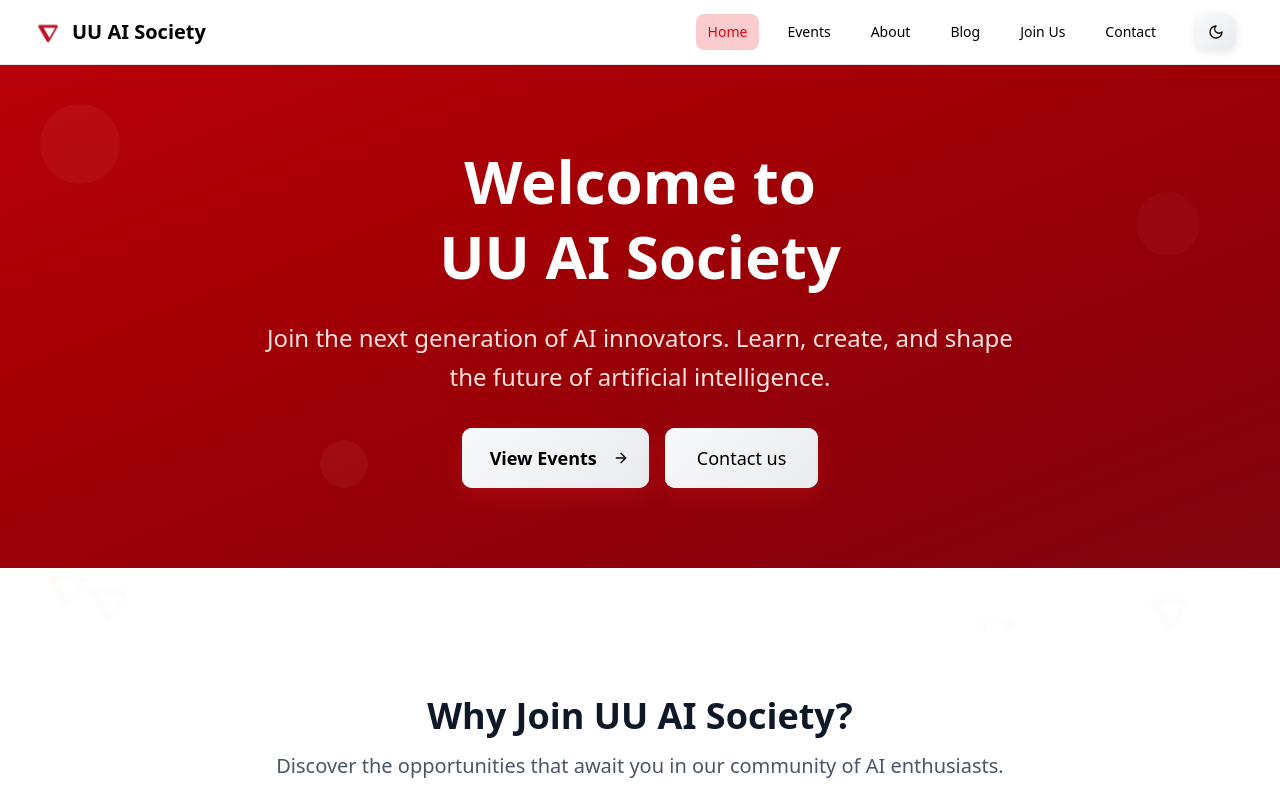
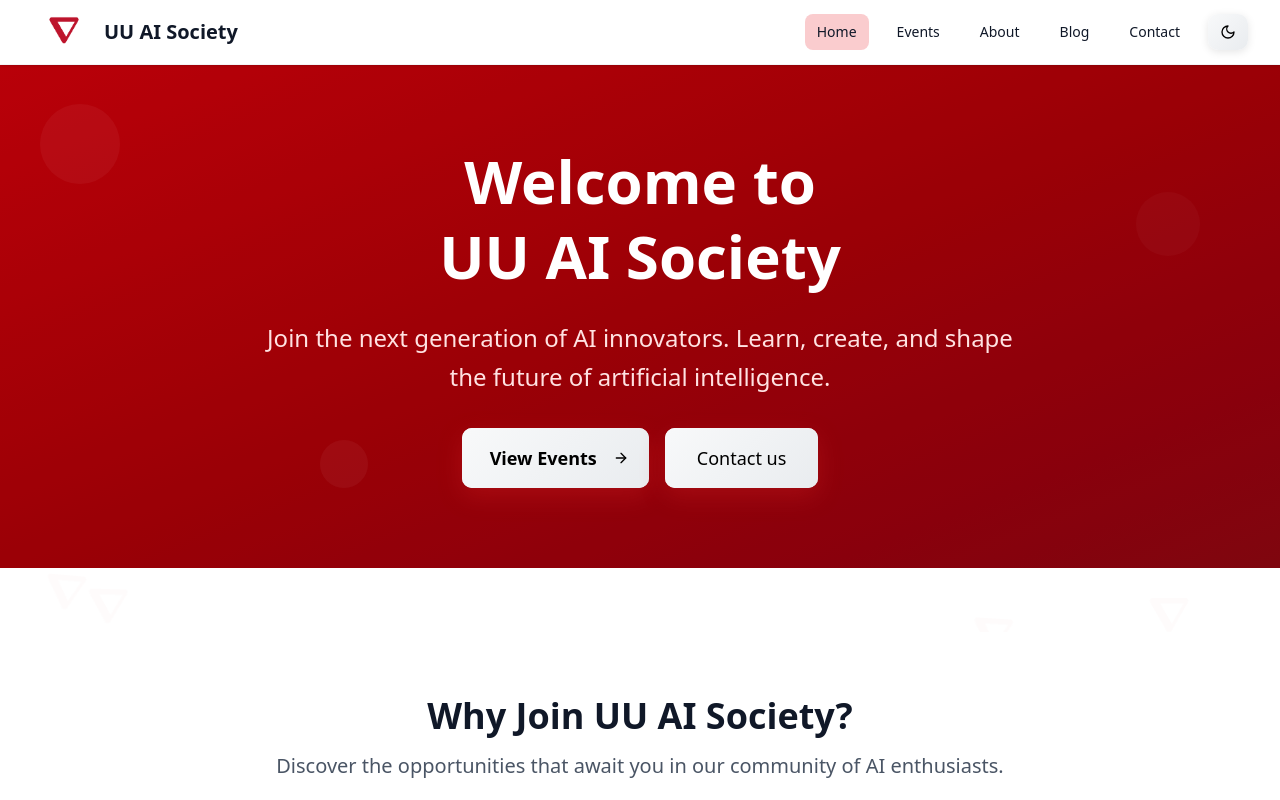
Before and after one commit to uuaisociety/uuais, a Next.js app: page / in a window 1280 px wide. Shown: the top 800 px of the page. Built offline with nearby package versions, Linux system fonts and the light colour scheme.

Commit message:
Merged headers

```diff
--- a/app/layout.tsx
+++ b/app/layout.tsx
@@ -2,7 +2,7 @@
 
 import { Inter } from "next/font/google";
 import "./globals.css";
-import Navbar from "@/components/Navbar";
+import { Header } from "@/components/layout/Header";
 import { Footer } from "@/components/layout/Footer";
 import { Providers } from './providers';
 import { AppProvider } from '@/contexts/AppContext';
@@ -23,7 +23,7 @@ export default function RootLayout({
         <Providers>
           <AppProvider>
             <div className="min-h-screen flex flex-col">
-              <Navbar />
+              <Header />
               <main className="flex-grow">
                 {children}
               </main>
--- a/components/Navbar.tsx
+++ /dev/null
@@ -1,110 +0,0 @@
-'use client';
-
-import Image from 'next/image';
-import Link from 'next/link';
-import { ThemeToggle } from '@/components/ThemeToggle'
-import { useState } from 'react';
-import { Menu, X } from 'lucide-react';
-import { usePathname } from 'next/navigation';
-
-const Navbar = () => {
-  const [isMenuOpen, setIsMenuOpen] = useState(false);
-  const pathname = usePathname();
-
-  const navigation = [
-    { name: 'Home', href: '/' },
-    { name: 'Events', href: '/events' },
-    { name: 'About', href: '/about' },
-    { name: 'Blog', href: '/blog' },
-    { name: 'Join Us', href: '/join' },
-    { name: 'Contact', href: '/contact' }
-  ];
-
-  const isActive = (path: string) => {
-    return pathname === path;
-  };
-
-
-  return (
-    <nav className="fixed top-0 w-full bg-white dark:bg-black backdrop-blur-sm z-50 border-b border-black/10 dark:border-white/10">
-      <div className="max-w-7xl mx-auto px-4 sm:px-6 lg:px-8">
-        <div className="flex items-center justify-between h-16">
-          <div className="flex-shrink-0">
-            <Link href="/" className="flex items-center">
-              <Image
-                src="/images/logo.png"
-                alt="UU AI Society Logo"
-                width={40}
-                height={40}
-                className="h-8 w-auto"
-                priority
-              />
-              <span className="ml-2 font-bold text-xl dark:text-white text-black">UU AI Society</span>
-            </Link>
-          </div>
-
-          {/* Mobile menu button */}
-          <div className="md:hidden">
-            <button
-              onClick={() => setIsMenuOpen(!isMenuOpen)}
-              className="p-2 rounded-md text-gray-400 hover:text-white hover:bg-gray-700"
-            >
-              {isMenuOpen ? (
-                <X className="h-6 w-6" />
-              ) : (
-                <Menu className="h-6 w-6" />
-              )}
-            </button>
-          </div>
-
-          {/* Desktop menu */}
-          <div className="hidden md:block">
-            <div className="ml-10 flex items-center space-x-4">
-              {navigation.map((item) => (
-                <Link
-                  key={item.name}
-                  href={item.href}
-                  className={`px-3 py-2 rounded-md text-sm font-medium transition-colors duration-200 ${
-                    isActive(item.href)
-                      ? 'bg-red-600/20 text-red-600 dark:text-red-400'
-                      : 'text-black dark:text-white hover:text-red-600 dark:hover:text-red-400 hover:bg-red-600/20 dark:hover:bg-red-600/20'
-                  }`}
-                >
-                  {item.name}
-                </Link>
-              ))}
-              <div className="flex items-center space-x-2 px-3 py-2">
-                <ThemeToggle />
-              </div>
-            </div>
-          </div>
-        </div>
-
-        {/* Mobile menu */}
-        <div className={`md:hidden ${isMenuOpen ? 'block' : 'hidden'}`}>
-          <div className="px-2 pt-2 pb-3 space-y-1 sm:px-3">
-            {navigation.map((item) => (
-              <Link
-                key={item.name}
-                href={item.href}
-                onClick={() => setIsMenuOpen(false)}
-                className={`block px-3 py-2 rounded-md text-base font-medium transition-colors duration-200 ${
-                  isActive(item.href)
-                    ? 'bg-red-600/20 text-red-600/80'
-                    : 'text-black dark:text-white hover:text-red-600 dark:hover:text-red-400 hover:bg-red-900/20 dark:hover:bg-red-900/20'
-                }`}
-              >
-                {item.name}
-              </Link>
-            ))}
-            <div className="flex items-center space-x-2 px-3 py-2">
-              <ThemeToggle />
-            </div>
-          </div>
-        </div>
-      </div>
-    </nav>
-  );
-};
-
-export default Navbar;
--- a/components/ThemeToggle.tsx
+++ b/components/ThemeToggle.tsx
@@ -10,7 +10,7 @@ export function ThemeToggle() {
   return (
     <Button
       onClick={toggleTheme}
-      className="p-2 rounded-md bg-white dark:bg-black hover:bg-gray-100 dark:hover:bg-gray-800 transition-colors cursor-pointer"
+      className="p-2 rounded-md bg-blue dark:bg-black hover:bg-gray-100 dark:hover:bg-gray-800 transition-colors cursor-pointer"
       aria-label="Toggle theme"
     >
       {theme === 'dark' ? (
--- a/components/layout/Header.tsx
+++ b/components/layout/Header.tsx
@@ -4,21 +4,18 @@ import React, { useState } from 'react';
 import Link from 'next/link';
 import Image from 'next/image';
 import { usePathname } from 'next/navigation';
-import { Menu, X, Sun, Moon } from 'lucide-react';
-import { Button } from '@/components/ui/Button';
-import { useTheme } from '@/providers/ThemeProvider';
+import { Menu, X } from 'lucide-react';
+import { ThemeToggle } from '../ThemeToggle';
 
 export const Header: React.FC = () => {
   const [isMenuOpen, setIsMenuOpen] = useState(false);
   const pathname = usePathname();
-  const { theme, toggleTheme } = useTheme();
 
-  // { name: 'Join Us', href: '/join' },
   const navigation = [
     { name: 'Home', href: '/' },
     { name: 'Events', href: '/events' },
+    { name: 'About', href: '/about' },
     { name: 'Blog', href: '/blog' },
-    { name: 'About', href: '/about' },
     { name: 'Contact', href: '/contact' }
   ];
 
@@ -27,7 +24,7 @@ export const Header: React.FC = () => {
   };
 
   return (
-    <header className="bg-white dark:bg-gray-900 shadow-sm border-b border-gray-100 dark:border-gray-800 sticky top-0 z-50 transition-colors duration-300">
+    <header className="fixed top-0 w-full bg-white dark:bg-gray-900 backdrop-blur-sm z-50 border-b border-gray-100 dark:border-gray-800 shadow-sm transition-colors duration-300">
       <div className="max-w-7xl mx-auto px-4 sm:px-6 lg:px-8">
         <div className="flex justify-between items-center h-16">
           {/* Logo */}
@@ -46,26 +43,30 @@ export const Header: React.FC = () => {
           </Link>
 
           {/* Desktop Navigation */}
-          <nav className="hidden md:flex space-x-8">
+          <div className="hidden md:flex items-center space-x-4">
+            <nav className="flex space-x-4">
               {navigation.map((item) => (
                 <Link
                   key={item.name}
                   href={item.href}
-                className={`px-3 py-2 rounded-md text-sm font-medium transition-colors ${
+                  className={`px-3 py-2 rounded-md text-sm text-gray-900 dark:text-white font-medium transition-colors duration-200 ${
                     isActive(item.href)
-                    ? 'text-red-600 bg-red-50 dark:text-red-400 dark:bg-red-900/20'
-                    : 'text-gray-700 dark:text-gray-300 hover:text-red-600 dark:hover:text-red-400 hover:bg-red-50 dark:hover:bg-red-900/20'
+                      ? 'bg-red-600/20'
+                      : 'text-gray-700 dark:text-gray-300 hover:text-red-600 dark:hover:text-red-400 hover:bg-red-600/20'
                   }`}
                 >
                   {item.name}
                 </Link>
               ))}
             </nav>
+            <ThemeToggle />
+          </div>
 
           {/* Mobile menu button */}
+          <div className="md:hidden">
             <button
               onClick={() => setIsMenuOpen(!isMenuOpen)}
-            className="md:hidden p-2 rounded-md text-gray-700 dark:text-gray-300 hover:text-red-600 dark:hover:text-red-400 hover:bg-red-50 dark:hover:bg-red-900/20 transition-colors"
+              className="p-2 rounded-md text-gray-700 dark:text-gray-300 hover:text-red-600 dark:hover:text-red-400 hover:bg-red-50 dark:hover:bg-red-900/20 transition-colors"
               aria-expanded="false"
             >
               <span className="sr-only">Open main menu</span>
@@ -75,41 +76,31 @@ export const Header: React.FC = () => {
                 <Menu className="h-6 w-6" />
               )}
             </button>
-          <Button
-          onClick={toggleTheme}
-          variant="outline"
-          size="icon"
-          className="bg-white/80 dark:bg-gray-800/80 backdrop-blur-sm border-gray-200 dark:border-gray-700 hover:bg-white dark:hover:bg-gray-800 transition-all duration-300"
-        >
-          {theme === 'dark' ? (
-            <Sun className="h-4 w-4 text-yellow-500" />
-          ) : (
-            <Moon className="h-4 w-4 text-gray-700" />
-          )}
-        </Button>
+          </div>
         </div>
 
         {/* Mobile Navigation */}
-        {isMenuOpen && (
-          <div className="md:hidden py-4 border-t border-gray-100 dark:border-gray-800">
-            <nav className="flex flex-col space-y-2">
+        <div className={`md:hidden ${isMenuOpen ? 'block' : 'hidden'}`}>
+          <div className="px-2 pt-2 pb-3 space-y-1 border-t border-gray-100 dark:border-gray-800">
             {navigation.map((item) => (
               <Link
                 key={item.name}
                 href={item.href}
                 onClick={() => setIsMenuOpen(false)}
-                  className={`px-3 py-2 rounded-md text-base font-medium transition-colors ${
+                className={`block px-3 py-2 rounded-md text-base font-medium transition-colors duration-200 ${
                   isActive(item.href)
-                      ? 'text-red-600 bg-red-50 dark:text-red-400 dark:bg-red-900/20'
-                      : 'text-gray-700 dark:text-gray-300 hover:text-red-600 dark:hover:text-red-400 hover:bg-red-50 dark:hover:bg-red-900/20'
+                    ? 'bg-red-600/20'
+                    : 'text-gray-700 dark:text-gray-300 hover:text-red-600 dark:hover:text-red-400 hover:bg-red-600/20'
                 }`}
               >
                 {item.name}
               </Link>
             ))}
-            </nav>
+            <div className="flex items-center px-3 py-2">
+              <ThemeToggle />
             </div>
-        )}
+          </div>
+        </div>
       </div>
     </header>
   );
```
Lines whose indentation alone changed are shown as unchanged.
